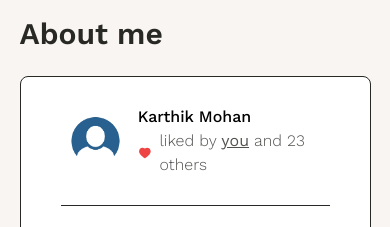
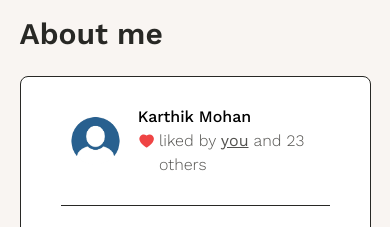
Before and after one commit to karthik-mohan23/Portfolio, a React (Vite) app: page / in a window 390 px wide. Shown: the part 1020-1247 px from the top of the page. Built offline with nearby package versions, Linux system fonts and the light colour scheme.

Commit message:
changed spacing of heart emoji

```diff
--- a/src/components/About.jsx
+++ b/src/components/About.jsx
@@ -25,8 +25,8 @@ const About = () => {
               <h3 className="text-[1rem] font-medium md:text-2xl">
                 Karthik Mohan
               </h3>
-              <p className=" flex items-center gap-2">
-                <AiFillHeart className="text-red-500" />
+              <p className=" flex gap-1">
+                <AiFillHeart className="text-red-500 mt-[2px]" size={20} />
                 <span className="text-f-secondary font-light ">
                   liked by <span className="underline font-normal">you</span>{" "}
                   and 23 others
--- a/src/components/OddProject.jsx
+++ b/src/components/OddProject.jsx
@@ -13,8 +13,8 @@ const OddProject = ({
     <div className="w-[90%] mx-auto lg:flex gap-5  justify-between max-w-6xl">
       <div className="mx-auto mb-8 lg:mb-0">
         <div className="max-w-sm     ">
-          <img src={img} alt="project " className="w-full h-full pb-5" />
-          <div className="flex items-center justify-center gap-4">
+          <img src={img} alt="project " className="w-full h-full  " />
+          <div className="pt-5 flex items-center justify-center gap-4">
             <a
               href={liveLink}
               target="_blank"
--- a/src/components/Skills.jsx
+++ b/src/components/Skills.jsx
@@ -22,7 +22,7 @@ const Skills = () => {
                     hidden: { opacity: 0, y: 50 },
                     visible: { opacity: 1, y: 0 },
                   }}>
-                  <div className="mb-4 border-[3px] border-f-primary  rounded-lg p-5 h-20 md:h-32">
+                  <div className="mb-4 border-2 md:border-[3px] border-f-primary  rounded-lg p-5 h-20 md:h-32">
                     <img src={tech.image} alt={tech.title} />
                   </div>
                   <p className="text-center font-semibold md:text-xl">
```
